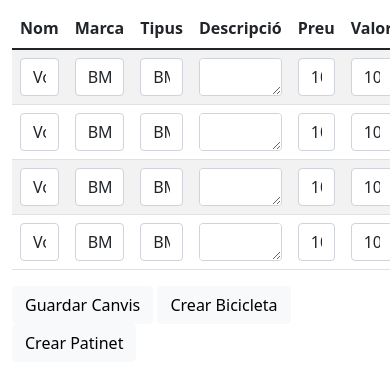
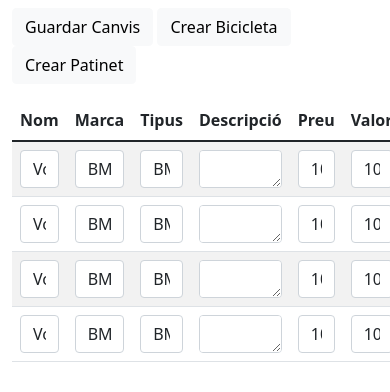
Before and after one commit to Marian1993/ProjecteBicicletes, a website: page Backend-private/src/main/resources/static/html/ProductesModificarProductes.html in a window 390 px wide. Shown: the top 392 px of the page. Drawn offline with Linux system fonts and the light colour scheme.

Commit message:
Reanomenat crear_productes a crearBicicleta

```diff
--- a/Backend-private/src/main/resources/static/html/ProductesModificarProductes.html
+++ b/Backend-private/src/main/resources/static/html/ProductesModificarProductes.html
@@ -2,7 +2,7 @@
 <html lang="en">
 
 <head>
-  <title>Crear producte</title>
+  <title>Llista Productes</title>
   <meta charset="utf-8">
   <meta name="viewport" content="width=device-width, initial-scale=1">
   <link rel="stylesheet" href="../css/custom.css">
@@ -30,6 +30,13 @@
   <div class="row">
     <div class="col-12">
       <div>
+        <div class="row mb-3">
+          <div class="col-sm-12 col-md-6 ">
+            <button class="btn btn-block btn-light">Guardar Canvis</button>
+            <button class="btn btn-block btn-light" onclick="location.href='crearBicicleta.html'">Crear Bicicleta</button>
+            <button class="btn btn-block btn-light">Crear Patinet</button>
+          </div>
+        </div>
         <table class="table table-striped table-responsive">
           <thead>
           <tr class="text-center">
@@ -89,14 +96,6 @@
         </table>
       </div>
     </div>
-    <div class="row mb-3">
-      <div class="col-sm-12 col-md-6 ">
-        <button class="btn btn-block btn-light">Guardar Canvis</button>
-        <button class="btn btn-block btn-light">Crear Bicicleta</button>
-        <button class="btn btn-block btn-light">Crear Patinet</button>
-      </div>
-    </div>
-
   </div>
 </div>
 
```
Also changed, not shown: Backend-private/src/main/resources/static/html/crearBicicleta.html (renamed from Backend-private/src/main/resources/static/html/crear_producte.html, +1 -4 lines).
